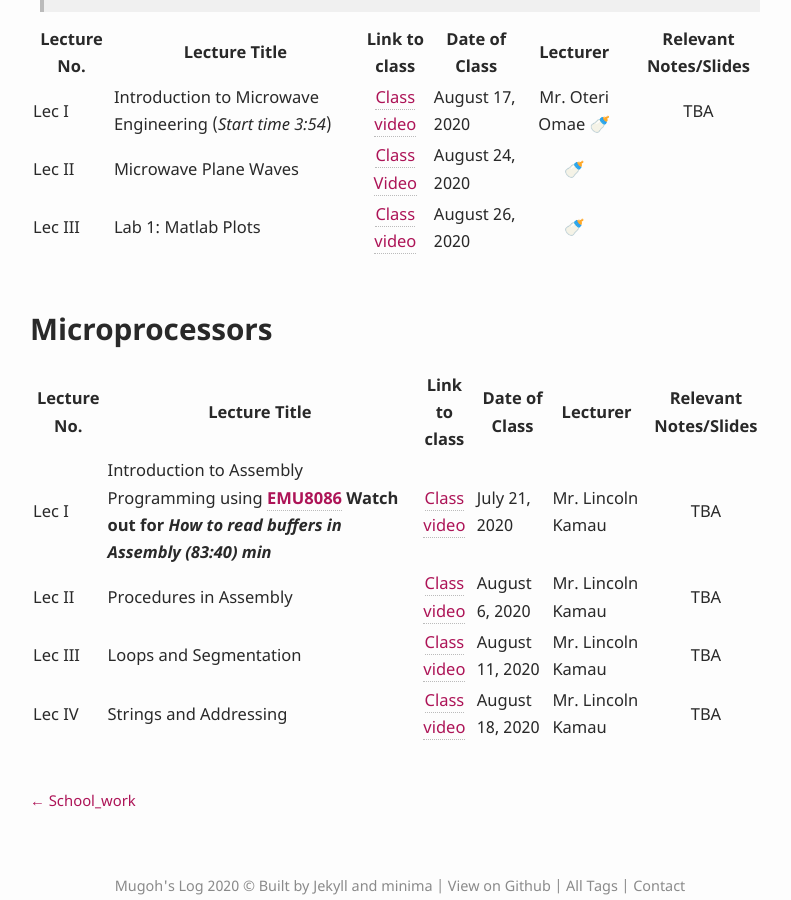
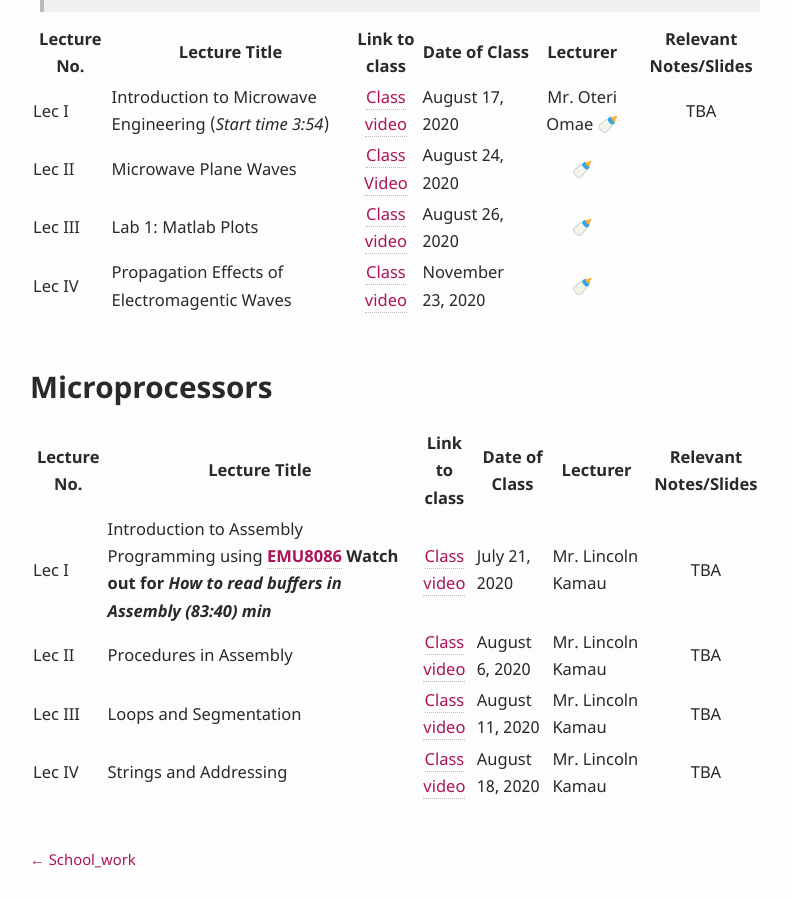
Before and after one commit to mugoh/log, a Jekyll site: the page built from misc/_school-work/tie_class_recordings.md, in a window 1280 px wide and 900 px high, scrolled down 2685 px. Shown: the whole window, without its empty margins (240-1031 px from the left). Built offline with Jekyll 4.4.1, drawn with Linux system fonts in a browser that asks for light colours; emoji names are drawn with the system emoji font; comment, search, counter and statistics services are not loaded.

Commit message:
update recs

```diff
--- a/misc/_school-work/tie_class_recordings.md
+++ b/misc/_school-work/tie_class_recordings.md
@@ -88,8 +88,8 @@ Microwave Devices and Applications
 | ----------- | ------------- | :--------------: | ------------- | :--------: | :---------------------: |
 | Lec I        | Introduction to Microwave Engineering (*Start time 3:54*) | [Class video](https://m.youtube.com/watch?feature=youtu.be&v=4JDilUic7Jc) | August 17, 2020 | Mr. Oteri Omae :baby_bottle: | TBA
 | Lec II      | Microwave Plane Waves | [Class Video](https://www.youtube.com/watch?v=Nhqi39UJGSM&feature=youtu.be) | August 24,  2020 | :baby_bottle:
-| Lec III     | Lab 1: Matlab Plots    | [Class video](https://youtu.be/uGTsGq-FkEo) | August 26, 2020 | :baby_bottle:
-
+| Lec III     | Lab 1: Matlab Plots    | [Class video](https://youtu.be/uGTsGq-FkEo) | August 26, 2020 | :baby_bottle: |
+| Lec IV      | Propagation Effects of Electromagentic Waves | [Class video](https://youtu.be/uLbcY9sU5ZQ) | November 23, 2020 | :baby_bottle: |
 
 
 Microprocessors
```
